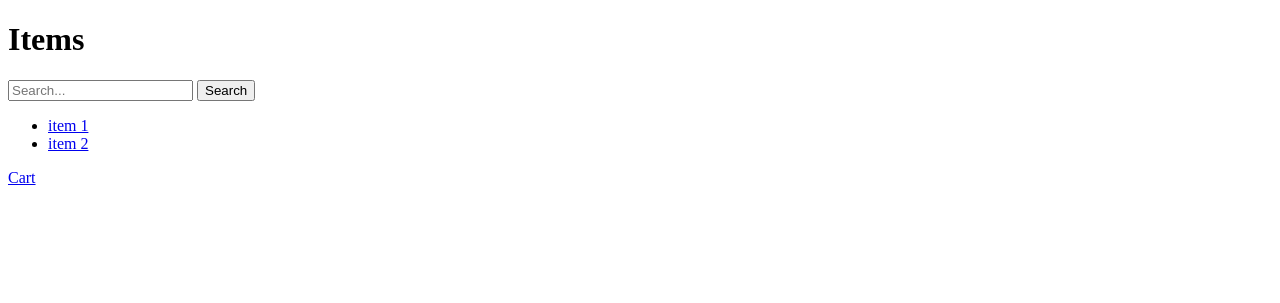
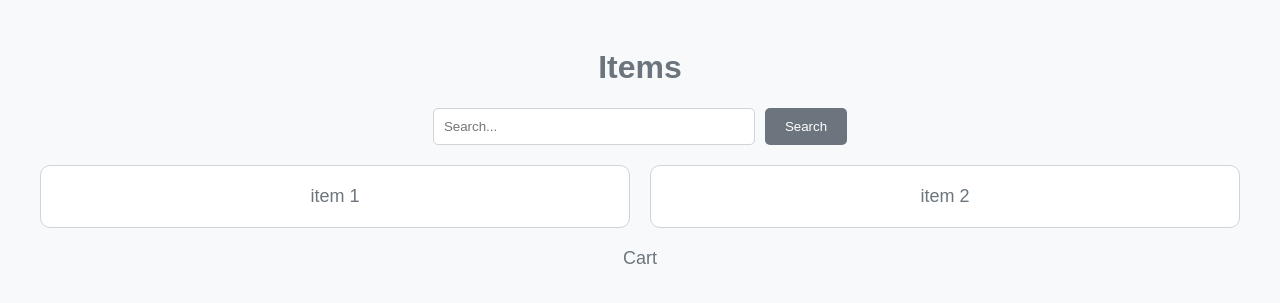
Before and after one commit to SedOwO/ecommers_django_project, a Django app: page / in a window 1280 px wide. Shown: the top 303 px of the page. Run offline with Django 5.2, Linux system fonts and the light colour scheme; data comes from the database, SQL or seed files in the repository.

Commit message:
stylesheet for item_list

```diff
--- a/ecommerce/templates/shop/item_list.html
+++ b/ecommerce/templates/shop/item_list.html
@@ -1,24 +1,111 @@
 <!DOCTYPE html>
 <html>
-
   <head>
     <title>Items</title>
+    <style>
+      body {
+        font-family: Arial, sans-serif;
+        background-color: #f8f9fa;
+        color: #333;
+      }
+
+      .container {
+        max-width: 1200px;
+        margin: 0 auto;
+        padding: 20px;
+      }
+
+      h1 {
+        text-align: center;
+        color: #6c757d;
+      }
+
+      form {
+        display: flex;
+        justify-content: center;
+        margin-bottom: 20px;
+      }
+
+      input[type="text"] {
+        padding: 10px;
+        border: 1px solid #ced4da;
+        border-radius: 5px;
+        width: 300px;
+      }
+
+      button {
+        padding: 10px 20px;
+        border: none;
+        background-color: #6c757d;
+        color: white;
+        border-radius: 5px;
+        margin-left: 10px;
+        cursor: pointer;
+      }
+
+      button:hover {
+        background-color: #5a6268;
+      }
+
+      .grid {
+        display: grid;
+        grid-template-columns: repeat(auto-fit, minmax(200px, 1fr));
+        gap: 20px;
+      }
+
+      .item {
+        background-color: #ffffff;
+        border: 1px solid #ced4da;
+        border-radius: 10px;
+        padding: 20px;
+        text-align: center;
+        transition: box-shadow 0.3s ease;
+      }
+
+      .item:hover {
+        box-shadow: 0 4px 8px rgba(0, 0, 0, 0.1);
+      }
+
+      .item a {
+        color: #6c757d;
+        text-decoration: none;
+        font-size: 18px;
+      }
+
+      .item a:hover {
+        color: #5a6268;
+      }
+
+      .cart-link {
+        display: block;
+        text-align: center;
+        margin-top: 20px;
+        color: #6c757d;
+        text-decoration: none;
+        font-size: 18px;
+      }
+
+      .cart-link:hover {
+        color: #5a6268;
+      }
+    </style>
   </head>
 
   <body>
+    <div class="container">
       <h1>Items</h1>
       <form method="get">
-        <input type="text" name="q" placeholder="Search...">
+        <input type="text" name="q" placeholder="Search..." />
         <button type="submit">Search</button>
       </form>
-    <ul>
+      <div class="grid">
         {% for item in items %}
-        <li>
+        <div class="item">
           <a href="{% url 'item_detail' item.pk %}">{{ item.name }}</a>
-        </li>
+        </div>
         {% endfor %}
-    </ul>
-    <a href="{% url 'cart_detail' %}">Cart</a>
+      </div>
+      <a class="cart-link" href="{% url 'cart_detail' %}">Cart</a>
+    </div>
   </body>
-
 </html>
```
Lines whose indentation alone changed are shown as unchanged.
